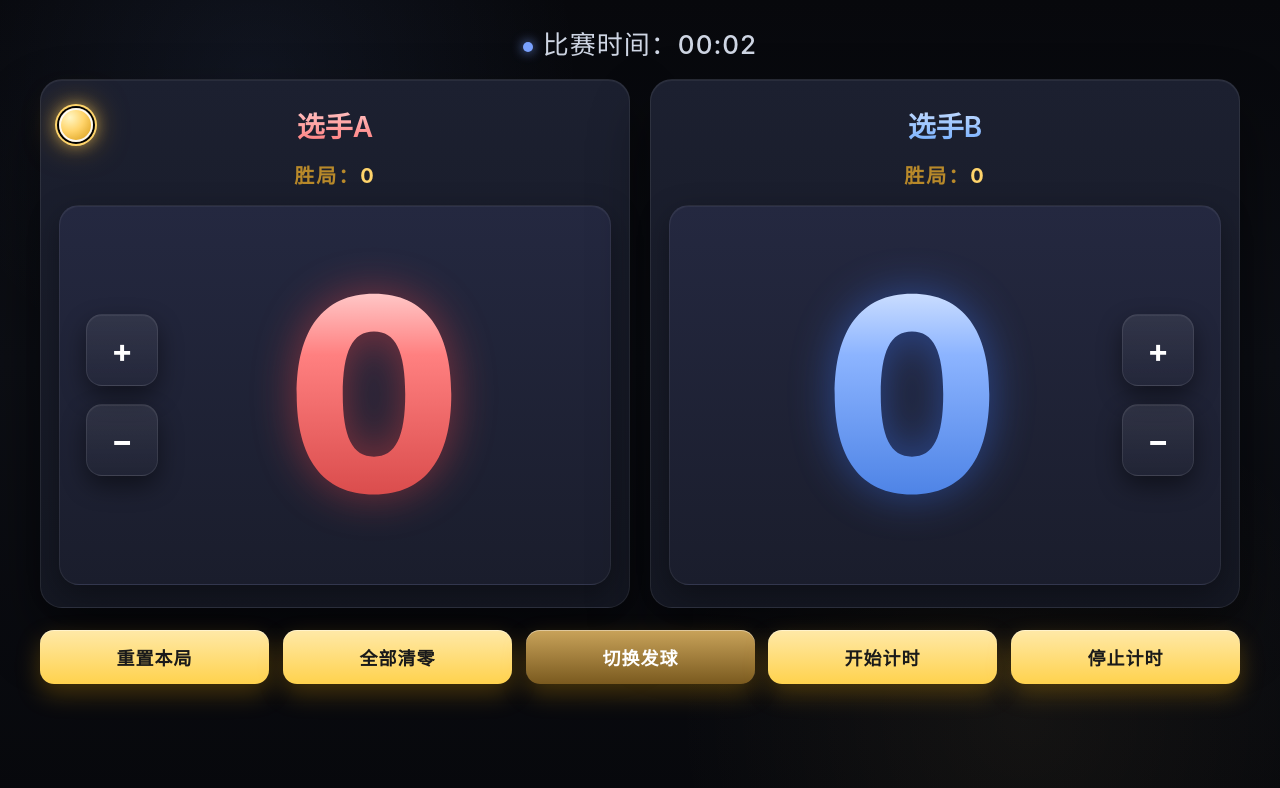
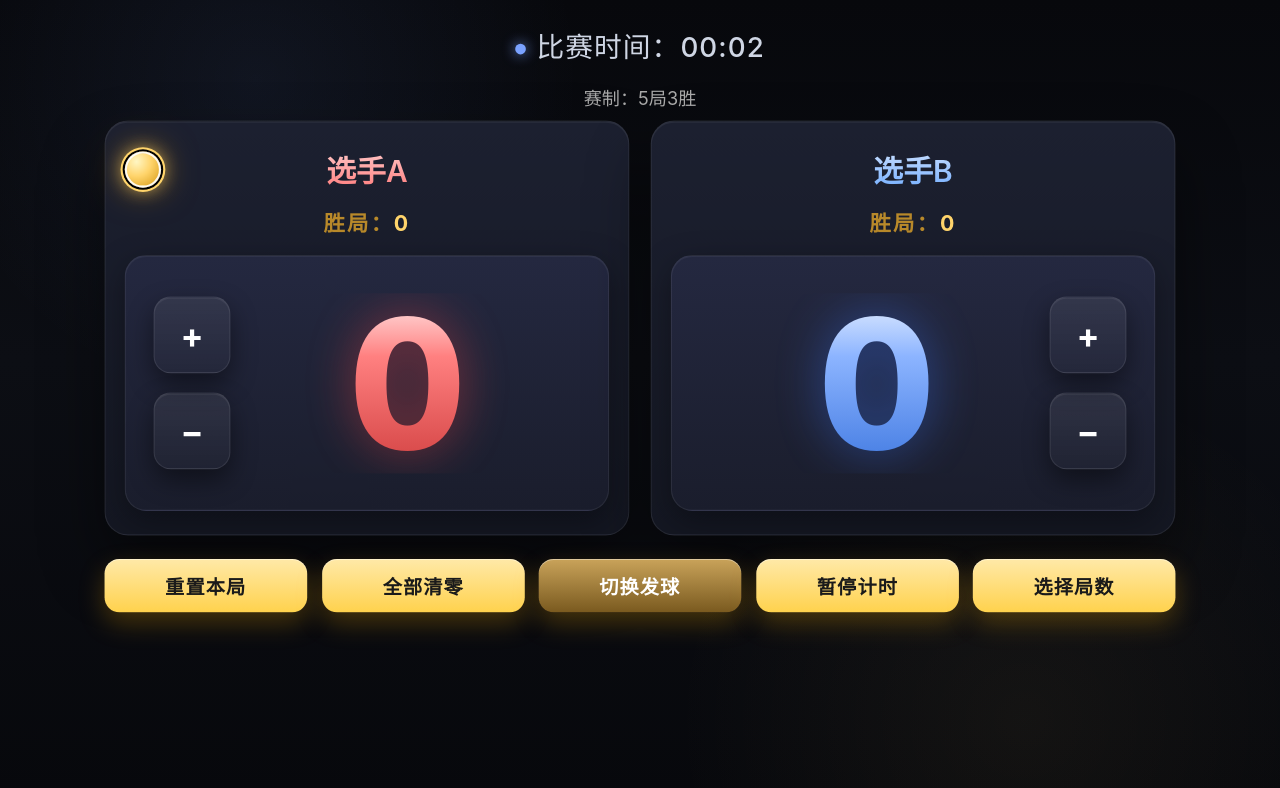
Before and after one commit to looong12/jifenqipb, a plain HTML site: page index.html in a window 1280 px wide. Both pictures are taken after a click on the button "开始计时". Drawn offline with Linux system fonts and the light colour scheme.

Commit message:
Update index.html

```diff
--- a/index.html
+++ b/index.html
@@ -3,6 +3,8 @@
 <head>
 <meta charset="UTF-8">
 <meta name="viewport" content="width=device-width, initial-scale=1.0, minimum-scale=0.25, maximum-scale=5.0">
+<link rel="manifest" href="./manifest.json">
+<meta name="theme-color" content="#07080c">
 <title>乒乓球记分器</title>
 <style>
 *{margin:0;padding:0;box-sizing:border-box;font-family:"SF Pro Display","PingFang SC","Microsoft YaHei",system-ui,sans-serif;-webkit-tap-highlight-color:transparent;}
@@ -18,6 +20,10 @@ body{
     align-items:flex-start;
     overflow:auto;
     padding:16px 20px;
+}
+.scale-wrap {
+    transform-origin: center top;
+    will-change: transform;
 }
 .wrap-rotate{
     width:100%;
@@ -47,13 +53,18 @@ body{
     margin-right:10px;
     box-shadow:0 0 12px rgba(122,162,255,0.9);
 }
+.setting-info{
+    text-align:center;
+    font-size:clamp(14px,1.8vw,17px);
+    color:#aaa;
+    margin-bottom:10px;
+}
 .score-box{
     display:flex;
-    gap:20px;
+    gap:clamp(12px,2vw,20px);
     width:100%;
     align-items:stretch;
 }
-/* 平板竖屏：改成上下堆叠 */
 @media (max-width:850px){
     .score-box{
         flex-direction:column;
@@ -68,7 +79,7 @@ body{
     display:flex;
     flex-direction:column;
     align-items:center;
-    padding:22px 18px;
+    padding:clamp(14px,2vw,22px) clamp(12px,1.8vw,18px);
     box-shadow:
         0 30px 60px rgba(0,0,0,0.45),
         inset 0 1px 0 rgba(255,255,255,0.06);
@@ -81,7 +92,6 @@ body{
     position:relative;
     margin-bottom:12px;
 }
-/* 发球小球使用绝对定位，不会挤压中间名字 */
 .name-row .ball{
     position:absolute;
     left:0;
@@ -148,14 +158,14 @@ body{
     color:#ffd46b;
     font-weight:700;
 }
-/* ========== 比分盒子加高1/4 ========== */
 .score-wrap{
     display:flex;
     align-items:center;
     justify-content:space-between;
     width:100%;
-    padding:36px 26px;
-    min-height:380px;
+    padding:clamp(20px,3vh,36px) clamp(16px,2vw,26px);
+    min-height:30vh;
+    max-height:60vh;
     background:
         linear-gradient(180deg, #242840 0%, #1a1d2c 100%);
     border:1px solid rgba(255,255,255,0.07);
@@ -164,13 +174,21 @@ body{
         inset 0 1px 0 rgba(255,255,255,0.05),
         0 10px 30px rgba(0,0,0,0.35);
 }
-/* ========== 比分数字同步放大 ========== */
+.score-holder{
+    flex:1;
+    min-width:120px;
+    max-width:260px;
+    container-type: inline-size;
+    text-align:center;
+    overflow:hidden;
+}
 .score{
-    font-size:clamp(170px,21vw,280px);
+    font-size:clamp(80px, 65cqi, 260px);
     font-weight:800;
     line-height:1;
-    letter-spacing:-6px;
-    font-variant-numeric:tabular-nums;
+    letter-spacing:-4px;
+    font-variant-numeric: tabular-nums;
+    display:inline-block;
 }
 .score-red{
     background:linear-gradient(180deg,#ffecec 0%, #ff8080 35%, #d14040 100%);
@@ -189,7 +207,7 @@ body{
 .btn-group{
     display:flex;
     flex-direction:column;
-    gap:18px;
+    gap:clamp(12px,2vw,18px);
 }
 button{
     transition:
@@ -209,9 +227,9 @@ button:active{
     filter:brightness(0.82) saturate(1.1);
 }
 .btn-group button{
-    width:clamp(56px,7vw,72px);
-    height:clamp(56px,7vw,72px);
-    font-size:clamp(24px,3vw,32px);
+    width:clamp(50px,7vw,72px);
+    height:clamp(50px,7vw,72px);
+    font-size:clamp(22px,3vw,32px);
     border:none;
     border-radius:16px;
     cursor:pointer;
@@ -229,21 +247,15 @@ button:active{
         0 2px 8px rgba(0,0,0,0.55),
         inset 0 1px 2px rgba(0,0,0,0.35);
 }
-.add{
-    background:linear-gradient(180deg,#4aa3ff 0%, #254fa5 100%);
-}
-.sub{
-    background:linear-gradient(180deg,#ff845a 0%, #b23a1a 100%);
-}
 .ctrl{
     margin-top:22px;
     display:grid;
     grid-template-columns:repeat(5,1fr);
-    gap:14px;
+    gap:clamp(8px,1.5vw,14px);
 }
 .ctrl button{
-    padding:14px 6px;
-    font-size:clamp(14px,1.8vw,18px);
+    padding:clamp(10px,1.5vh,14px) 6px;
+    font-size:clamp(13px,1.8vw,18px);
     border:none;
     border-radius:14px;
     cursor:pointer;
@@ -328,15 +340,30 @@ button:active{
         0 10px 24px rgba(255,180,0,0.25),
         inset 0 1px 0 rgba(255,255,255,0.4);
 }
+.btn-option-group{
+    display:flex;
+    gap:10px;
+    flex-wrap:wrap;
+    margin-bottom:20px;
+}
+.btn-option-group button{
+    flex:1;
+    min-width:80px;
+    padding:12px 8px;
+}
 </style>
 </head>
 <body>
+<div class="scale-wrap">
 <div class="wrap-rotate" id="wrapRotate">
     <div class="confirm-mask" id="confirmMask">
         <div class="confirm-box">
             <div class="confirm-title">提示</div>
             <div class="confirm-text" id="confirmText"></div>
-            <div class="confirm-btns">
+            <div class="btn-option-group" id="optionGroup" style="display:none;">
+                <!-- 局数选择选项会动态插入这里 -->
+            </div>
+            <div class="confirm-btns" id="confirmBtnWrap">
                 <button class="confirm-cancel" id="confirmCancelBtn">取消</button>
                 <button class="confirm-ok" id="confirmOkBtn">确定</button>
             </div>
@@ -344,6 +371,7 @@ button:active{
     </div>
     <div class="container">
         <div id="timer">比赛时间：00:00</div>
+        <div class="setting-info" id="setInfo">赛制：5局3胜</div>
         <div class="score-box">
             <div class="team">
                 <div class="name-row">
@@ -356,7 +384,9 @@ button:active{
                         <button class="add" onclick="addLeft()">+</button>
                         <button class="sub" onclick="subLeft()">−</button>
                     </div>
-                    <div class="score score-red" id="scoreLeft">0</div>
+                    <div class="score-holder">
+                        <div class="score score-red" id="scoreLeft">0</div>
+                    </div>
                     <div></div>
                 </div>
             </div>
@@ -368,7 +398,9 @@ button:active{
                 <span class="game-count">胜局：<span id="winRight">0</span></span>
                 <div class="score-wrap">
                     <div></div>
-                    <div class="score score-blue" id="scoreRight">0</div>
+                    <div class="score-holder">
+                        <div class="score score-blue" id="scoreRight">0</div>
+                    </div>
                     <div class="btn-group">
                         <button class="add" onclick="addRight()">+</button>
                         <button class="sub" onclick="subRight()">−</button>
@@ -380,10 +412,11 @@ button:active{
             <button onclick="resetGame()">重置本局</button>
             <button onclick="resetAll()">全部清零</button>
             <button id="switchServerBtn" onclick="manualSwitchServer()">切换发球</button>
-            <button onclick="startTimer()">开始计时</button>
-            <button onclick="stopTimer()">停止计时</button>
+            <button id="toggleTimerBtn" onclick="toggleTimer()">开始计时</button>
+            <button onclick="openSetSelect()">选择局数</button>
         </div>
     </div>
+</div>
 </div>
 <script>
 let leftScore = 0, rightScore = 0;
@@ -393,6 +426,8 @@ let serveCount = 0;
 let timerInterval = null;
 let seconds = 0;
 let gameOver = false;
+// 赛制配置：目标胜局；null=不限局数
+let targetWin = 3; // 默认5局3胜，拿到3胜结束
 const nameLeft = document.getElementById('nameLeft');
 const nameRight = document.getElementById('nameRight');
 const scoreLeftDom = document.getElementById('scoreLeft');
@@ -400,6 +435,7 @@ const scoreRightDom = document.getElementById('scoreRight');
 const winLeftDom = document.getElementById('winLeft');
 const winRightDom = document.getElementById('winRight');
 const timerDom = document.getElementById('timer');
+const toggleTimerBtn = document.getElementById('toggleTimerBtn');
 const ballLeft = document.getElementById('ballLeft');
 const ballRight = document.getElementById('ballRight');
 const wrapRotate = document.getElementById('wrapRotate');
@@ -407,11 +443,28 @@ const confirmMask = document.getElementById('confirmMask');
 const confirmText = document.getElementById('confirmText');
 const confirmOkBtn = document.getElementById('confirmOkBtn');
 const confirmCancelBtn = document.getElementById('confirmCancelBtn');
+const optionGroup = document.getElementById('optionGroup');
+const confirmBtnWrap = document.getElementById('confirmBtnWrap');
+const setInfo = document.getElementById('setInfo');
+const scaleWrap = document.querySelector('.scale-wrap');
 let confirmCallback = null;
+function autoScaleLayout(){
+    const baseWidth = 1200;
+    const maxScale = 1.2;
+    const minScale = 0.4;
+    const windowW = window.innerWidth;
+    let scale = windowW / baseWidth;
+    scale = Math.max(minScale, Math.min(maxScale, scale));
+    scaleWrap.style.transform = `scale(${scale})`;
+}
+window.addEventListener('resize',autoScaleLayout);
+window.addEventListener('orientationchange',autoScaleLayout);
 function showConfirm(text, onOk){
     confirmText.innerText = text;
     confirmCallback = onOk;
     confirmMask.classList.add('show');
+    optionGroup.style.display = 'none';
+    confirmBtnWrap.style.display = 'flex';
 }
 function closeConfirm(){
     confirmMask.classList.remove('show');
@@ -432,6 +485,48 @@ confirmMask.addEventListener('click',function(e){
         closeConfirm();
     }
 });
+// 计时合并按钮：切换开始/暂停
+function toggleTimer(){
+    if(timerInterval){
+        //正在运行 → 停止
+        clearInterval(timerInterval);
+        timerInterval = null;
+        toggleTimerBtn.innerText = "继续计时";
+    }else{
+        //未运行 → 启动
+        timerInterval = setInterval(()=>{
+            seconds++;
+            const min = String(Math.floor(seconds/60)).padStart(2,'0');
+            const sec = String(seconds%60).padStart(2,'0');
+            timerDom.innerText=`比赛时间：${min}:${sec}`;
+        },1000);
+        toggleTimerBtn.innerText = "暂停计时";
+    }
+}
+// 打开选择局数弹窗
+function openSetSelect(){
+    confirmMask.classList.add('show');
+    confirmText.innerText = "请选择比赛赛制";
+    confirmBtnWrap.style.display = 'none';
+    optionGroup.style.display = 'flex';
+    optionGroup.innerHTML = "";
+    const sets = [
+        {name:"3局2胜", val:2},
+        {name:"5局3胜", val:3},
+        {name:"7局4胜", val:4},
+        {name:"不限局数", val:null}
+    ];
+    sets.forEach(s=>{
+        const btn = document.createElement('button');
+        btn.innerText = s.name;
+        btn.onclick = ()=>{
+            targetWin = s.val;
+            setInfo.innerText = `赛制：${s.name}`;
+            closeConfirm();
+        };
+        optionGroup.appendChild(btn);
+    })
+}
 function render(){
     scoreLeftDom.innerText = leftScore;
     scoreRightDom.innerText = rightScore;
@@ -441,6 +536,8 @@ function render(){
     updateServerTip();
 }
 function addLeft(){
+    // targetWin不为null（有限局数）才判断整场结束锁分；不限局不锁
+    if(targetWin !== null && (winLeft >= targetWin || winRight >= targetWin)) return;
     if(gameOver){
         leftScore=0;
         rightScore=0;
@@ -470,6 +567,7 @@ function subLeft(){
     render()
 }
 function addRight(){
+    if(targetWin !== null && (winLeft >= targetWin || winRight >= targetWin)) return;
     if(gameOver){
         leftScore=0;
         rightScore=0;
@@ -578,27 +676,21 @@ function resetAll(){
         seconds=0;
         serveCount=0;
         serverSide='left';
-        stopTimer();
+        stopTimerInner();
+        toggleTimerBtn.innerText = "开始计时";
         timerDom.innerText="比赛时间：00:00";
         ballLeft.classList.remove('active');
         ballRight.classList.remove('active');
         render();
     });
 }
-function startTimer(){
-    if(timerInterval) return;
-    timerInterval = setInterval(()=>{
-        seconds++;
-        const min = String(Math.floor(seconds/60)).padStart(2,'0');
-        const sec = String(seconds%60).padStart(2,'0');
-        timerDom.innerText=`比赛时间：${min}:${sec}`;
-    },1000);
-}
-function stopTimer(){
+//内部停止计时
+function stopTimerInner(){
     clearInterval(timerInterval);
     timerInterval=null;
 }
 render();
+autoScaleLayout();
 </script>
 </body>
 </html>
```
